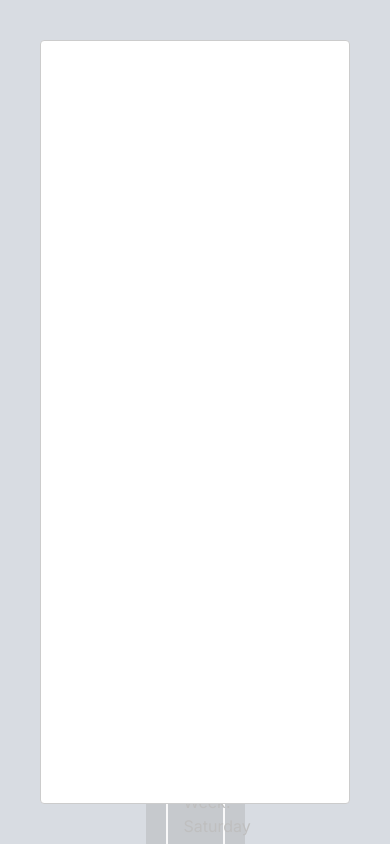
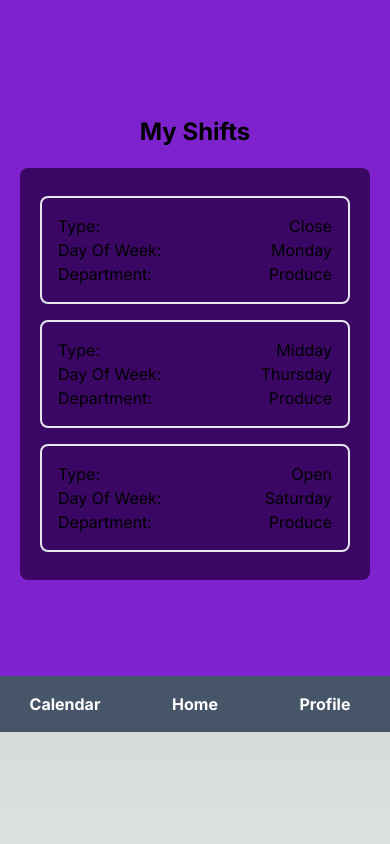
Before and after one commit to RCC-STUDIO/jawn-timetracker, a Next.js app: page / in a window 390 px wide. Shown: the top 844 px of the page. Built offline with nearby package versions, Linux system fonts and the light colour scheme.

Commit message:
updated the gui to fit better with phones

```diff
--- a/app/layout.tsx
+++ b/app/layout.tsx
@@ -18,7 +18,7 @@ export default function RootLayout({
   return (
     <html lang="en">
       <body className={inter.className}>
-        <div className='bg-slate-500'>
+        <div className='bg-purple-700'>
         {children}
         <NavBar/>
         </div>
--- a/app/page.tsx
+++ b/app/page.tsx
@@ -2,6 +2,7 @@ import NavBar from "@/components/NavBar"
 import Modal from 'react-modal';
 export default function Home() {
 
+  const shiftStyle = "flex flex row justify-between";
   type Shift = {
     id: number,
     shiftType: string,
@@ -32,23 +33,27 @@ export default function Home() {
 
   return (
 
-    <main className="flex flex-col items-center justify-between p-24">
-      <h1 className="p-5">My Shifts</h1>
-      <div className="flex flex-col items-center bg-slate-800 border-w w-1/2 p-5 rounded-lg">
+    <main className="flex flex-col items-center justify-between py-24 px-5">
+      <h1 className="p-5 font-bold text-2xl">My Shifts</h1>
+      <div className="flex flex-col items-center bg-purple-950 w-full p-5 rounded-lg">
         {shifts.map((shift) => (
           <div className="flex flex-row border-2 rounded-lg w-full text-left p-4 m-2" key={shift.id}>
-            <div className="flex flex-col w-3/4">
-              <h2>Type: {shift.shiftType}</h2>
-              <p>Day Of Week: {shift.dayOfWeek}</p>
-              <p>Department: {shift.department}</p>
+            <div className="flex flex-col w-full">
+              <div className={shiftStyle}>
+                  <h2>Type:</h2>
+                  <p>{shift.shiftType}</p>
+              </div>
+              <div className={shiftStyle}>
+                <h2>Day Of Week:</h2>
+                <p>{shift.dayOfWeek}</p>
+              </div>
+              <div className={shiftStyle}>
+                <h2>Department:</h2>
+                <p>{shift.department}</p>
+              </div>
             </div>
           </div>
         ))}
-
-        <Modal
-        isOpen={true}
-        >
-        </Modal>
       </div>
     </main>
   )
```
